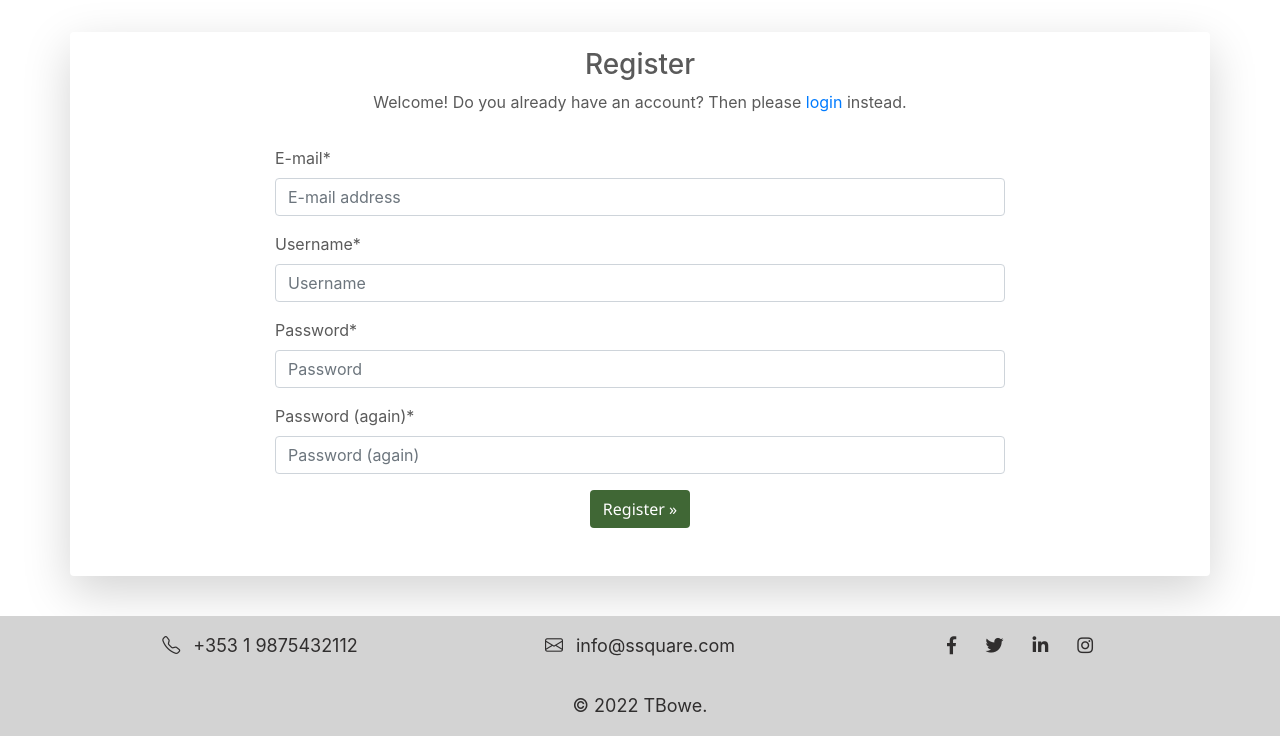
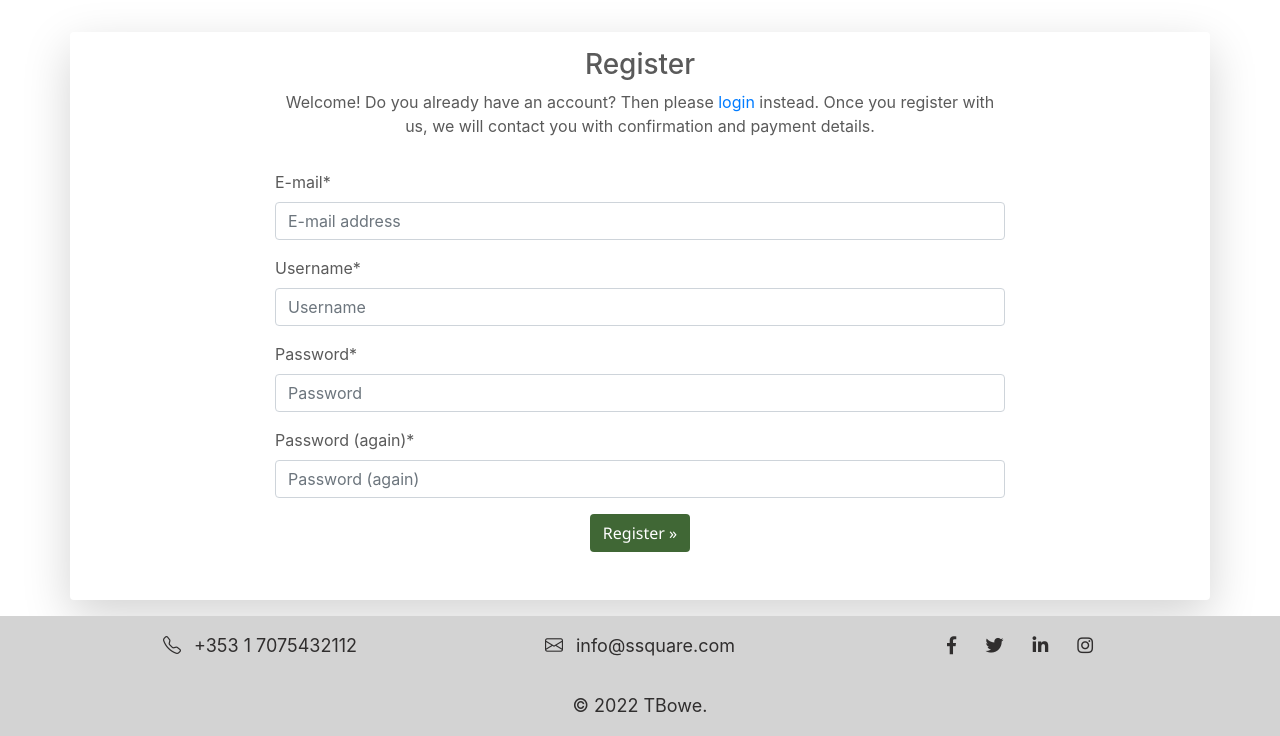
Before and after one commit to teresabowe/booking-system, a Django app: page /accounts/signup/ in a window 1280 px wide. Shown: the part 64-800 px from the top of the page. Run offline with Django 3.2, Linux system fonts and the light colour scheme; some libraries are stand-ins or nearby versions.

Commit message:
style: add additional content to signup form

```diff
--- a/templates/account/signup.html
+++ b/templates/account/signup.html
@@ -13,7 +13,9 @@
             <h3>{% trans "Register" %}</h3>
 
             <p>{% blocktrans %}Welcome! Do you already have an account? Then please <a
-                    class="link" href="{{ login_url }}">login</a> instead.{% endblocktrans %}</p>
+                    class="link" href="{{ login_url }}">login</a> instead.
+                    Once you register with us, we will contact you with confirmation and payment details.{% endblocktrans %}
+                    </p>
         </div>
     </div>
     <div class="row">
--- a/templates/base.html
+++ b/templates/base.html
@@ -72,12 +72,13 @@
     <div class="row">
         <div class="col-md-8 offset-md-2">
             {% for message in messages %}
-            <div class="alert {{ message.tags }} alert-dismissible fade show mt-4" id="msg" role="alert">
+              <div class="alert {{ message.tags }} alert-dismissible fade show mt-4" id="msg" role="alert">
                 {{ message | safe }}
                 <button type="button" class="close" aria-label="Close">
                   <span aria-hidden="true">&times;</span>
                 </button>
-            </div>
+              </div>
+
             {% endfor %}
         </div>
     </div>
@@ -98,7 +99,7 @@
         <div class="col-md-4 text-center">
           <!-- Phone -->
         <i class="mr-2 bi bi-telephone"></i>
-        <a href="tel:353-1-9875432112">+353 1 9875432112</a>
+        <a href="tel:353-1-9875432112">+353 1 7075432112</a>
         </div>
         <div class="col-md-4 text-center">
           <!-- Email -->
```
